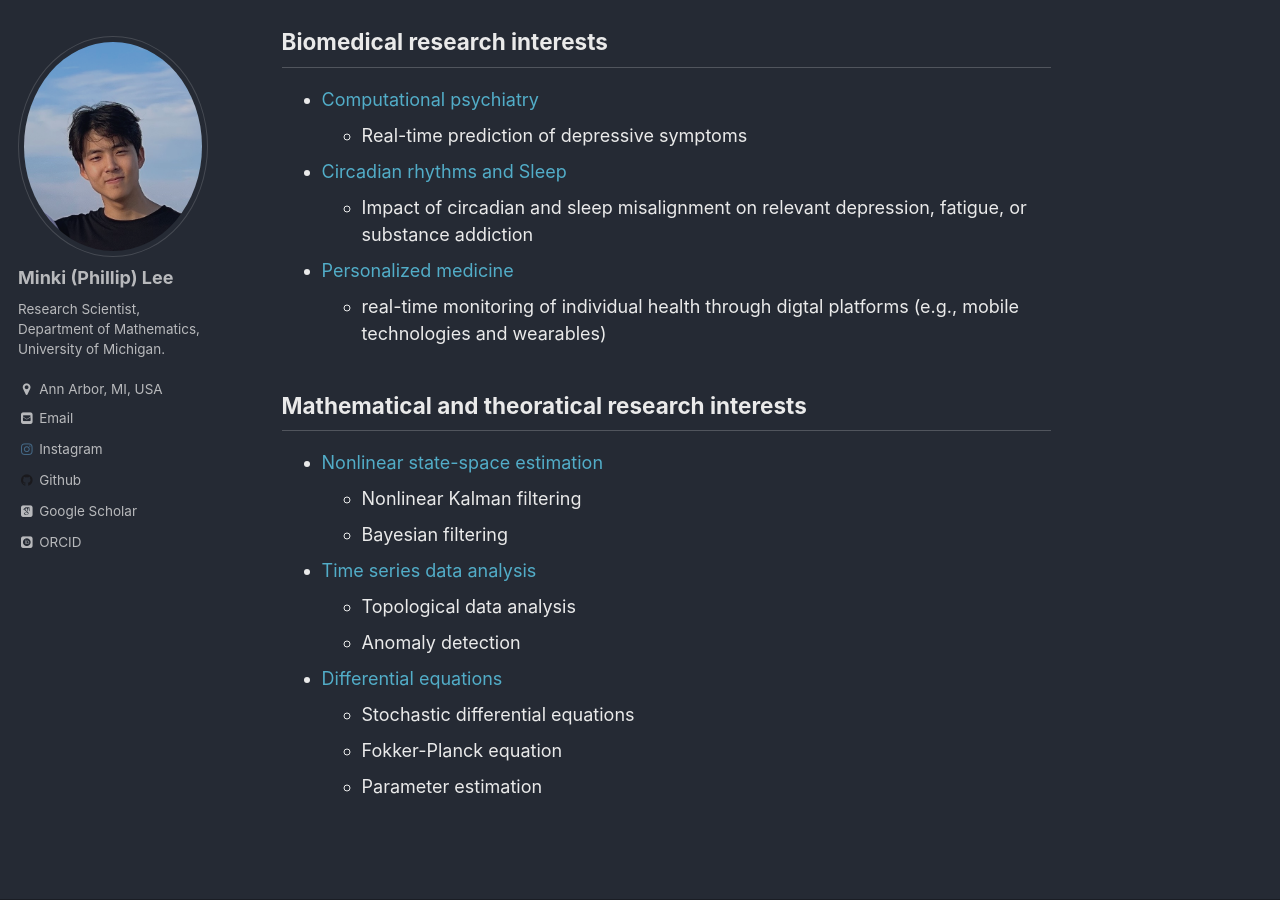
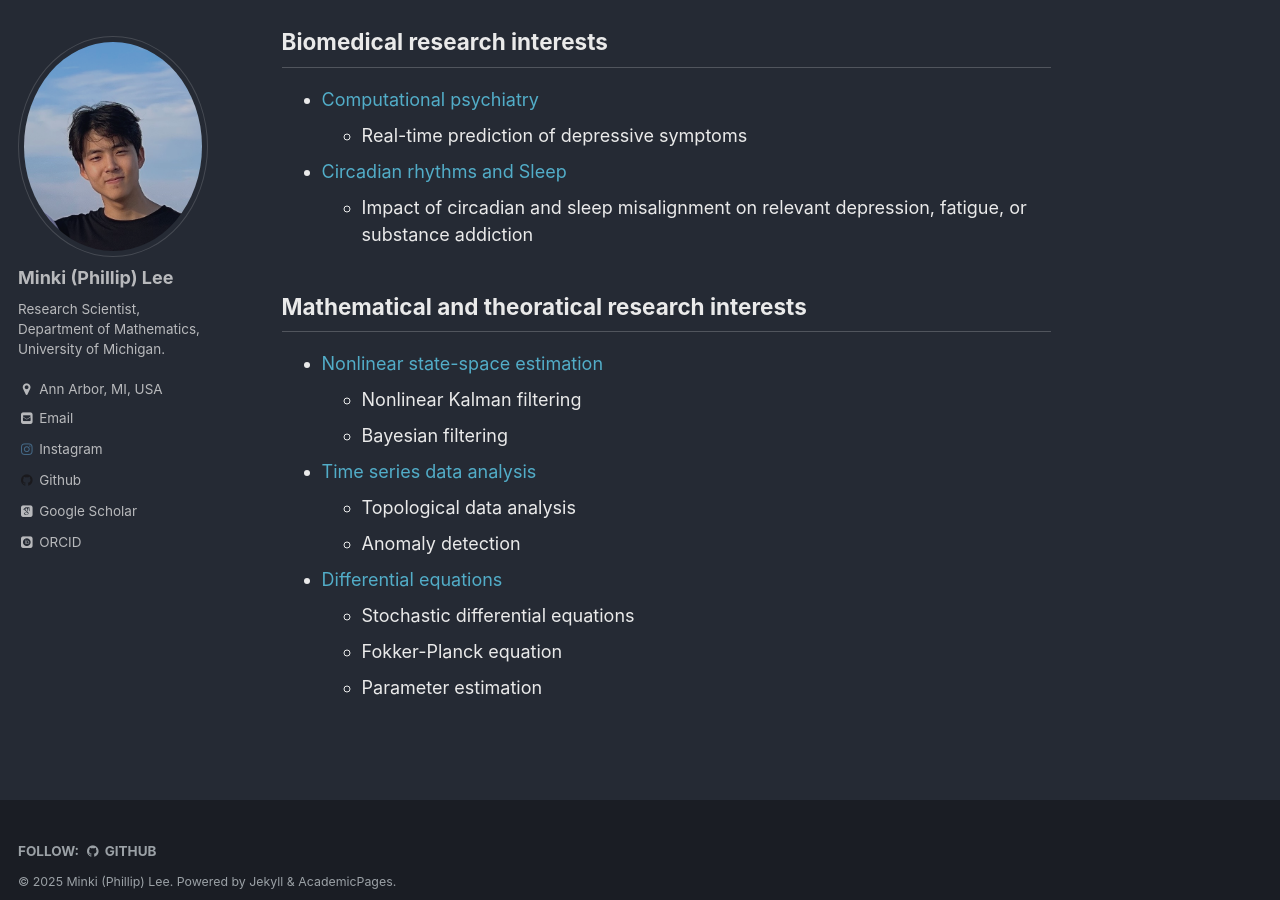
Before and after one commit to minkiplee/minkiplee.github.io, a Jekyll site: the page built from _pages/about.md, in a window 1280 px wide and 900 px high, scrolled down 477 px. Built offline with Jekyll 4.4.1, drawn with Linux system fonts in a browser that asks for light colours; nearby versions of some CDN libraries; some web fonts are replaced; library files that are not in the unit come from our copies.

Commit message:
Update about.md

```diff
--- a/_pages/about.md
+++ b/_pages/about.md
@@ -21,8 +21,6 @@ Biomedical research interests
   * Real-time prediction of depressive symptoms
 * <font color="#52ADC8">Circadian rhythms and Sleep</font>
   * Impact of circadian and sleep misalignment on relevant depression, fatigue, or substance addiction
-* <font color="#52ADC8">Personalized medicine</font>
-  * real-time monitoring of individual health through digtal platforms (e.g., mobile technologies and wearables)
 
 Mathematical and theoratical research interests
 ------
```
